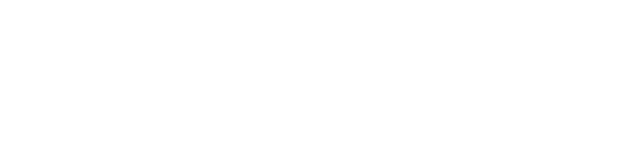
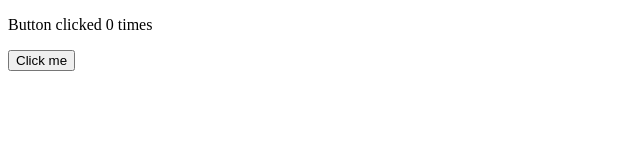
Before and after one commit to Divyanshu-yu/button-counter-Divyanshu-yu, a React app: page / in a window 1280 px wide. Shown: the whole page, without its empty margins (0-640 px from the left). Built offline with nearby package versions, Linux system fonts and the light colour scheme.

Commit message:
Button Counter done

```diff
--- a/src/components/App.js
+++ b/src/components/App.js
@@ -1,13 +1,30 @@
-
+import { useState } from "react";
 import React from "react";
 import './../styles/App.css';
 
+
 const App = () => {
+
+       const [Count,setCount]=useState(0);
+       const handleClick =()=>
+       {
+        setCount(Count + 1);
+       }
+
+
   return (
     <div>
-        {/* Do not remove the main div */}
+     <p>Button clicked {Count} times </p>
+     <button onClick={handleClick}>Click me</button>
     </div>
   )
 }
 
-export default App
+/*
+   git add .
+   git commit -m "added"
+   git push
+
+  ctrl-J for closing the terminal opening also
+*/
+export default App ;
--- a/src/index.html
+++ b/src/index.html
@@ -4,7 +4,7 @@
 <meta charset="UTF-8">
 <meta name="viewport" content="width=device-width, initial-scale=1.0">
 <meta http-equiv="X-UA-Compatible" content="ie=edge">
-<title>React Boilerplate</title>
+<title>React practice</title>
 </head>
 <body>
 <div id="root">
```
Also changed, not shown: 1 other file.
